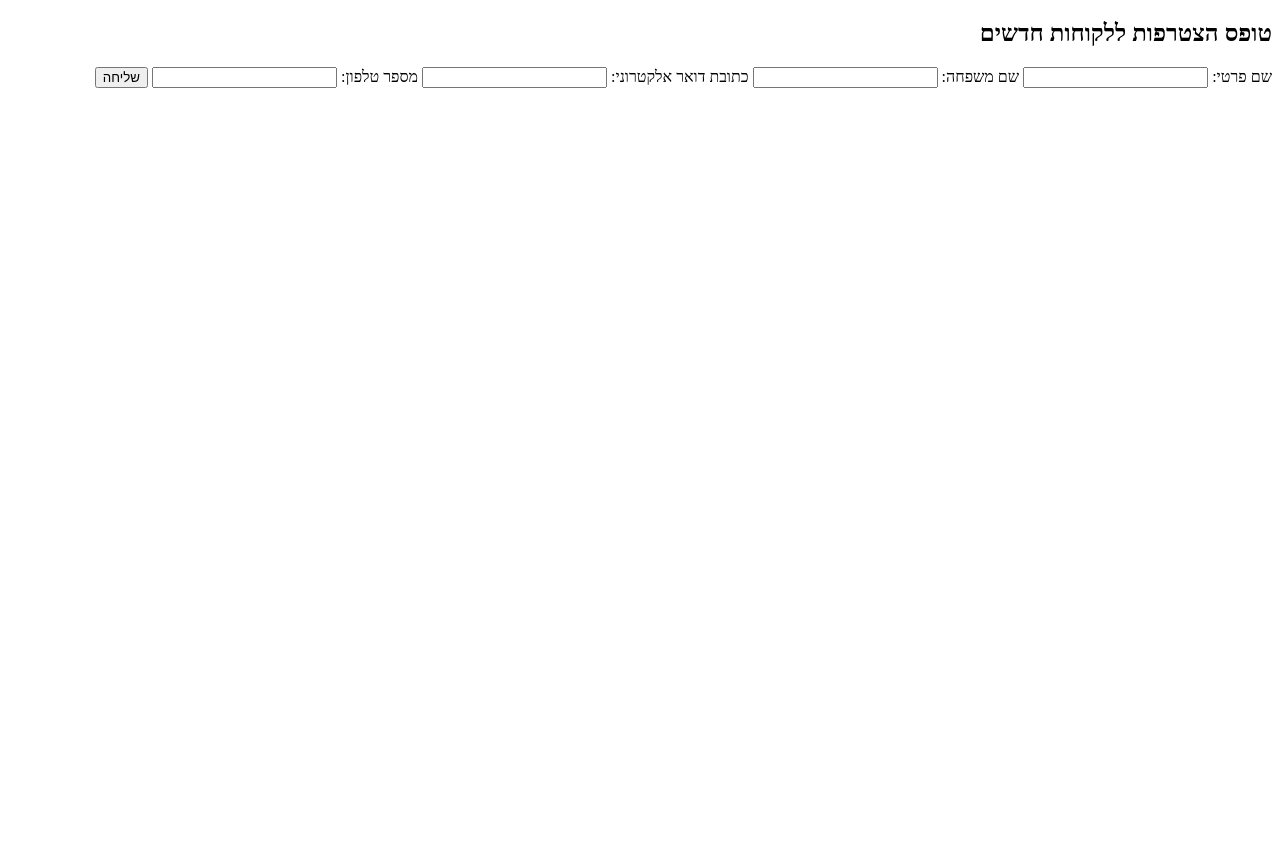
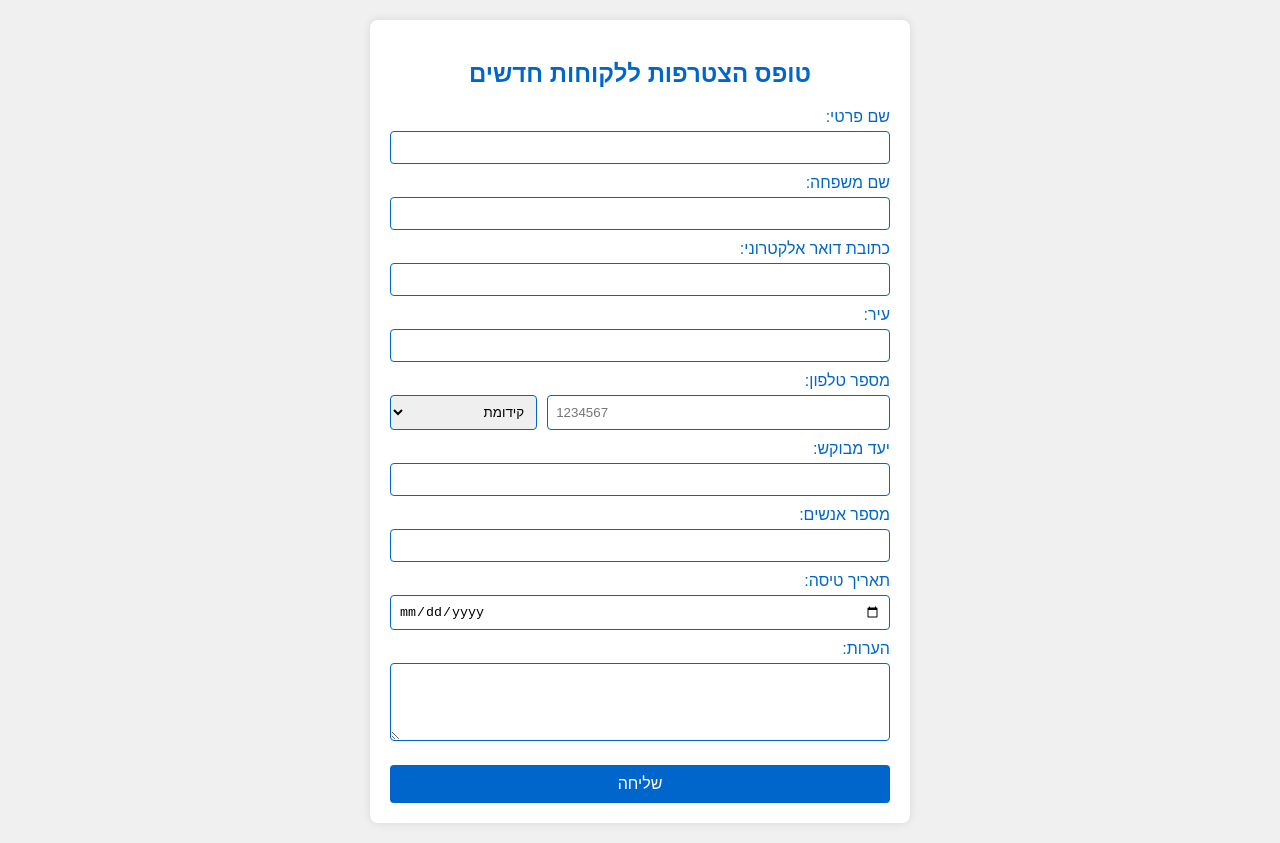
Before and after one commit to boaznire/Milky_signup, a plain HTML site: page index.html in a window 1280 px wide. Before the commit the page ends 800 px from the top, so only its background shows below. Drawn offline with Linux system fonts and the light colour scheme.

Commit message:
index.html

```diff
--- a/index.html
+++ b/index.html
@@ -3,13 +3,80 @@
 <head>
     <meta charset="UTF-8">
     <meta name="viewport" content="width=device-width, initial-scale=1.0">
-    <title>טופס הצטרפות ללקוחות חדשים - Email Verification</title>
+    <title>טופס הצטרפות ללקוחות חדשים - מילקי תיירות</title>
     <style>
-        /* Your form styles here */
+        body {
+            font-family: Arial, sans-serif;
+            background-color: #f0f0f0;
+            display: flex;
+            justify-content: center;
+            align-items: center;
+            min-height: 100vh;
+            margin: 0;
+            padding: 20px;
+            box-sizing: border-box;
+        }
+        form {
+            background-color: white;
+            padding: 20px;
+            border-radius: 8px;
+            box-shadow: 0 0 10px rgba(0,0,0,0.1);
+            max-width: 500px;
+            width: 100%;
+        }
+        h2 {
+            color: #0066cc;
+            text-align: center;
+        }
+        label {
+            display: block;
+            margin-top: 10px;
+            color: #0066cc;
+        }
+        input, select, textarea {
+            width: 100%;
+            padding: 8px;
+            margin-top: 5px;
+            border: 1px solid #0066cc;
+            border-radius: 4px;
+            box-sizing: border-box;
+        }
+        input[type="submit"] {
+            background-color: #0066cc;
+            color: white;
+            border: none;
+            padding: 10px;
+            margin-top: 20px;
+            cursor: pointer;
+            font-size: 16px;
+        }
+        input[type="submit"]:hover {
+            background-color: #004499;
+        }
+        .phone-input {
+            display: flex;
+            flex-direction: row;
+            gap: 10px;
+        }
+        .phone-input select {
+            width: 30%;
+        }
+        .phone-input input {
+            width: 70%;
+        }
+        #confirmation {
+            display: none;
+            background-color: #dff0d8;
+            color: #3c763d;
+            padding: 15px;
+            margin-top: 20px;
+            border-radius: 4px;
+            text-align: center;
+        }
     </style>
 </head>
 <body>
-    <form id="signupForm">
+    <form id="signupForm" action="https://formsubmit.co/your-email@example.com" method="POST">
         <h2>טופס הצטרפות ללקוחות חדשים</h2>
         <label for="first_name">שם פרטי:</label>
         <input type="text" id="first_name" name="first_name" required>
@@ -20,13 +87,46 @@
         <label for="email">כתובת דואר אלקטרוני:</label>
         <input type="email" id="email" name="email" required>
 
+        <label for="city">עיר:</label>
+        <input type="text" id="city" name="city" required>
+
         <label for="phone">מספר טלפון:</label>
-        <input type="tel" id="phone" name="phone" required>
+        <div class="phone-input">
+            <input type="tel" id="phone" name="phone" pattern="[0-9]{7}" required placeholder="1234567">
+            <select id="phone_prefix" name="phone_prefix" required>
+                <option value="">קידומת</option>
+                <option value="050">050</option>
+                <option value="051">051</option>
+                <option value="052">052</option>
+                <option value="053">053</option>
+                <option value="054">054</option>
+                <option value="055">055</option>
+                <option value="058">058</option>
+            </select>
+        </div>
+
+        <label for="destination">יעד מבוקש:</label>
+        <input type="text" id="destination" name="destination" required>
+
+        <label for="people">מספר אנשים:</label>
+        <input type="number" id="people" name="people" min="1" required>
+
+        <label for="date">תאריך טיסה:</label>
+        <input type="date" id="date" name="date" required>
+
+        <label for="comments">הערות:</label>
+        <textarea id="comments" name="comments" rows="4"></textarea>
+
+        <input type="hidden" name="_subject" value="New signup submission!">
+        <input type="hidden" name="_autoresponse" value="תודה על פנייתך למילקי תיירות. המייל שלך התקבל וסוכן שלנו יצור עימך קשר בהקדם.">
+        <input type="hidden" name="_template" value="table">
 
         <input type="submit" value="שליחה">
     </form>
+</body>
+</html>
 
-    <!-- JavaScript code for EmailListVerify API integration -->
+<!-- JavaScript code for EmailListVerify API integration -->
     <script>
         document.getElementById('signupForm').addEventListener('submit', function(event) {
             event.preventDefault(); // Prevent the form from submitting the default way
```
